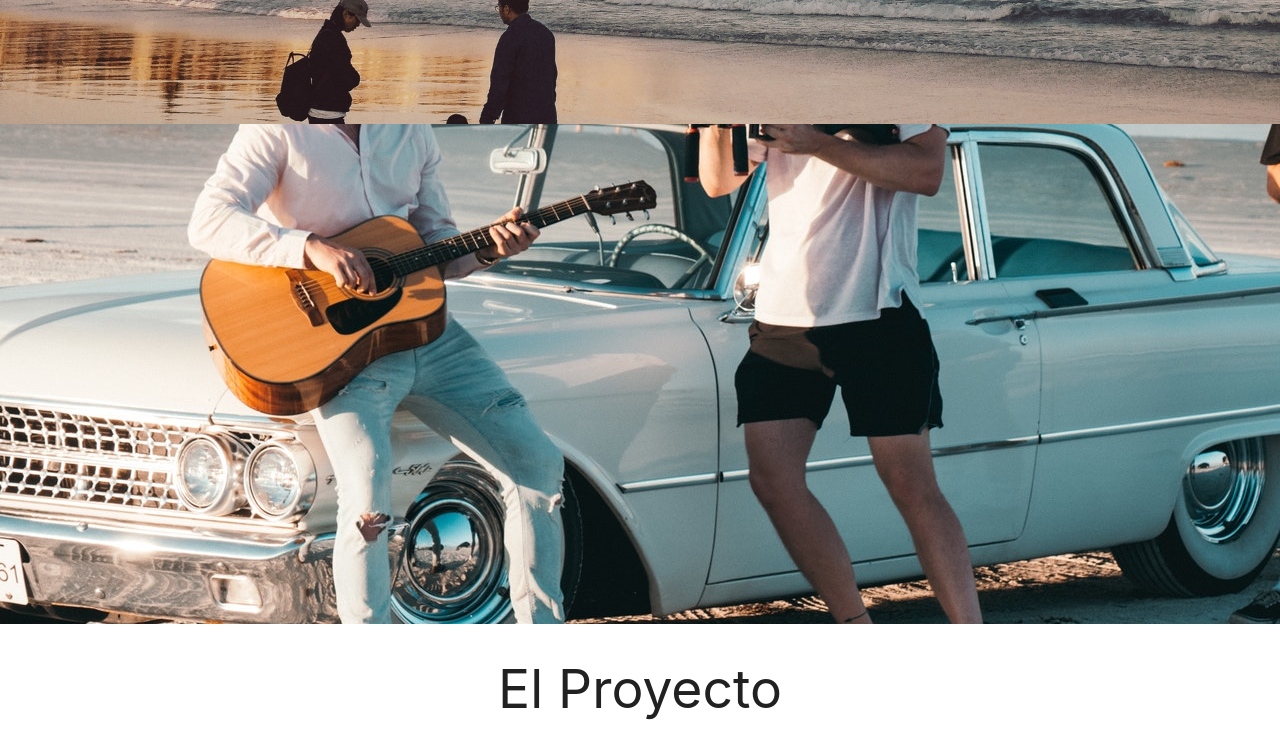
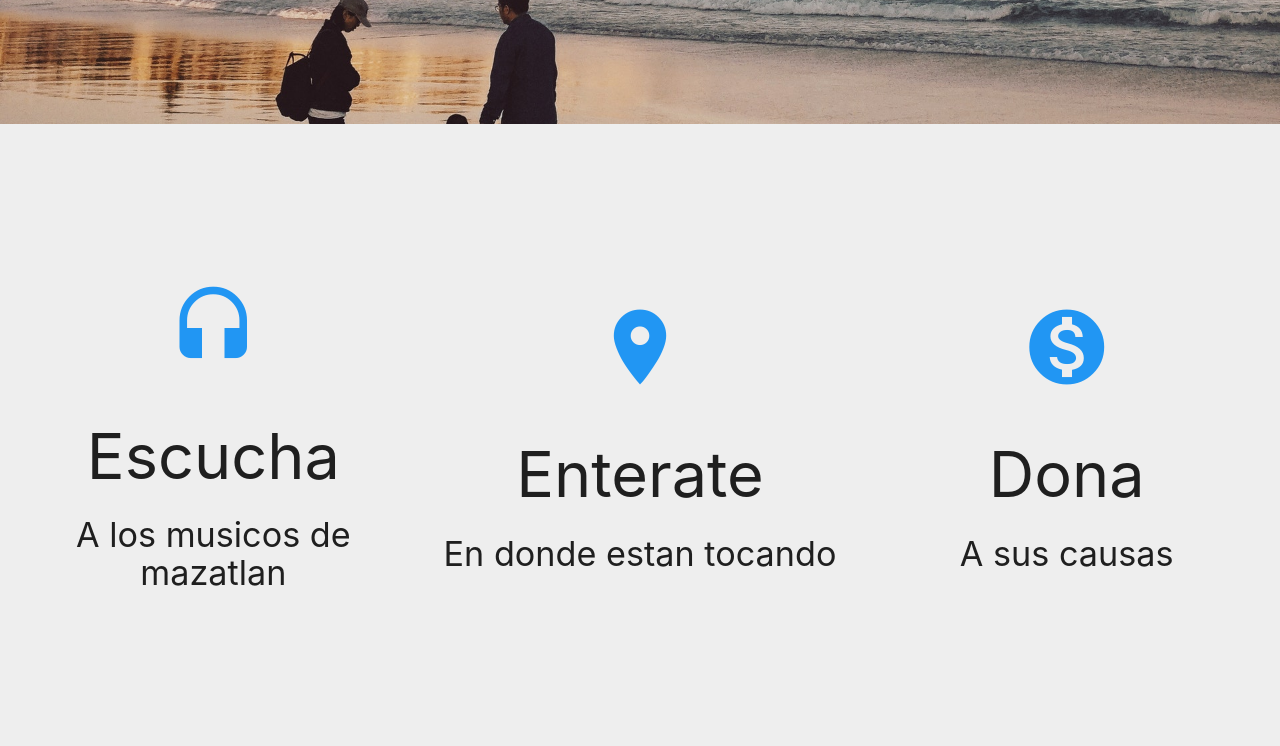
Before and after one commit to bralco03/musica-en-maza, a React (Create React App) app: page / in a window 1280 px wide. Shown: the part 700-1446 px from the top of the page. Built offline with nearby package versions, Linux system fonts and the light colour scheme.

Commit message:
added Extrainfo component, functionality is still at 0%

```diff
--- a/src/App.js
+++ b/src/App.js
@@ -2,12 +2,14 @@ import React from 'react';
 import Navbar from './components/Navbar';
 import HomeExtra from './components/HomeExtra';
 import Welcome from './components/Welcome';
+import Extrainfo from './components/Extrainfo';
 import './app.css';
 function App() {
   return (
     <div className="App">
       <Navbar />
       <Welcome />
+      <Extrainfo />
       <HomeExtra />
     </div>
   );
--- /dev/null
+++ b/src/components/Extrainfo.jsx
@@ -0,0 +1,26 @@
+import React from 'react';
+import './extrainfo.css';
+
+const Extrainfo = () => {
+    return(
+        <div className="row center extrainfo valign-wrapper grey lighten-3">
+            <div className="col s4">
+                <i className="large material-icons blue-text">headset</i>
+                <h1>Escucha</h1>
+                <h4>A los musicos de mazatlan</h4>
+            </div>
+            <div className="col s4">
+                <i className="large material-icons blue-text">location_on</i>
+                <h1>Enterate</h1>
+                <h4>En donde estan tocando</h4>
+            </div>
+            <div className="col s4">
+            <i className="large material-icons blue-text">monetization_on</i>
+                <h1>Dona</h1>
+                <h4>A sus causas</h4>
+            </div>
+        </div>
+    )
+}
+
+export default Extrainfo;
--- /dev/null
+++ b/src/components/extrainfo.css
@@ -0,0 +1,4 @@
+.extrainfo{
+    margin: 0;
+    height: 80vh;
+}
```
